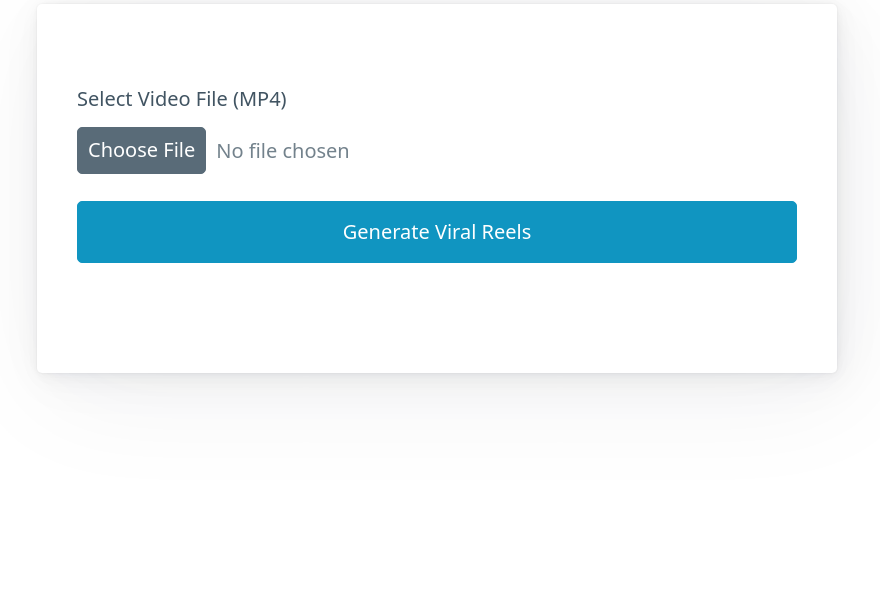
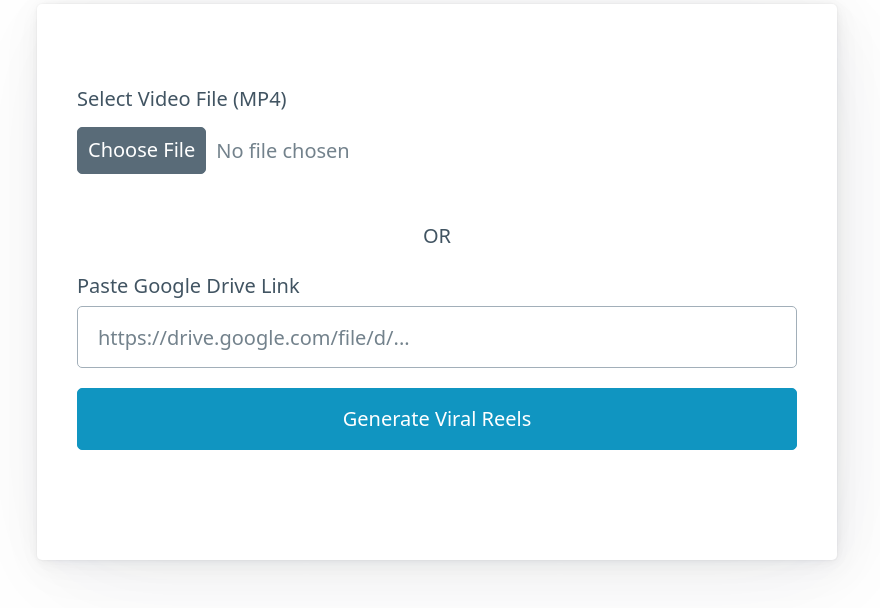
Before and after one commit to Palguni28/PulsePoint-AI-Hackathon, a Flask app: page / in a window 1280 px wide. Shown: the part 206-814 px from the top of the page, without its empty margins (203-1083 px from the left). Before the commit the page ends 594 px from the top, so only its background shows below. Run offline with Flask 3, Linux system fonts and the light colour scheme.

Commit message:
Added the google drive file input

```diff
--- a/src/app.py
+++ b/src/app.py
@@ -14,24 +14,44 @@ app.config['OUTPUT_FOLDER'] = OUTPUT_FOLDER
 os.makedirs(UPLOAD_FOLDER, exist_ok=True)
 os.makedirs(OUTPUT_FOLDER, exist_ok=True)
 
+import gdown
+
 @app.route('/', methods=['GET', 'POST'])
 def index():
     generated_videos = []
     loading = False
 
     if request.method == 'POST':
-        if 'file' not in request.files:
-            return render_template('index.html', error='No file part')
+        filename = None
+        filepath = None
 
-        file = request.files['file']
-        if file.filename == '':
-            return render_template('index.html', error='No selected file')
-
-        if file:
+        # 1. Check for File Upload
+        if 'file' in request.files and request.files['file'].filename != '':
+            file = request.files['file']
             filename = file.filename
             filepath = os.path.join(app.config['UPLOAD_FOLDER'], filename)
             file.save(filepath)
 
+        # 2. Check for Google Drive Link
+        elif 'drive_url' in request.form and request.form['drive_url'].strip() != '':
+            url = request.form['drive_url'].strip()
+            try:
+                # Generate a unique name or trust gdown to detect name
+                output_path = os.path.join(app.config['UPLOAD_FOLDER'], "drive_video.mp4")
+                # gdown.download returns the filename
+                downloaded = gdown.download(url, output_path, quiet=False, fuzzy=True)
+                if downloaded:
+                    filepath = downloaded
+                    filename = os.path.basename(downloaded)
+                else:
+                    return render_template('index.html', error='Failed to download from Google Drive.')
+            except Exception as e:
+                return render_template('index.html', error=f'GDown Error: {str(e)}')
+
+        else:
+            return render_template('index.html', error='No file or link provided.')
+
+        if filepath:
             # Process
             try:
                 # process_video returns absolute or relative paths
--- a/src/templates/index.html
+++ b/src/templates/index.html
@@ -1,5 +1,6 @@
 <!DOCTYPE html>
 <html lang="en">
+
 <head>
     <meta charset="UTF-8">
     <meta name="viewport" content="width=device-width, initial-scale=1">
@@ -7,12 +8,28 @@
     <!-- Pico.css -->
     <link rel="stylesheet" href="https://cdn.jsdelivr.net/npm/@picocss/pico@1/css/pico.min.css">
     <style>
-        .container { max-width: 800px; padding-top: 2rem; }
-        .grid-video { display: grid; grid-template-columns: repeat(auto-fit, minmax(250px, 1fr)); gap: 1rem; }
-        video { width: 100%; border-radius: 8px; }
-        .spinner { display: none; }
+        .container {
+            max-width: 800px;
+            padding-top: 2rem;
+        }
+
+        .grid-video {
+            display: grid;
+            grid-template-columns: repeat(auto-fit, minmax(250px, 1fr));
+            gap: 1rem;
+        }
+
+        video {
+            width: 100%;
+            border-radius: 8px;
+        }
+
+        .spinner {
+            display: none;
+        }
     </style>
 </head>
+
 <body>
     <main class="container">
         <hgroup>
@@ -22,14 +39,22 @@
 
         <!-- Upload Form -->
         <article>
-            <form method="post" enctype="multipart/form-data" onsubmit="document.getElementById('loading').style.display='block'">
+            <form method="post" enctype="multipart/form-data"
+                onsubmit="document.getElementById('loading').style.display='block'">
                 <label for="file">Select Video File (MP4)</label>
-                <input type="file" id="file" name="file" accept=".mp4" required>
+                <input type="file" id="file" name="file" accept=".mp4">
+
+                <div style="text-align: center; margin: 1rem 0;">OR</div>
+
+                <label for="drive_url">Paste Google Drive Link</label>
+                <input type="text" id="drive_url" name="drive_url" placeholder="https://drive.google.com/file/d/...">
+
                 <button type="submit">Generate Viral Reels</button>
             </form>
 
             <div id="loading" class="spinner">
-                <p aria-busy="true">Processing video... This may take a few minutes (Analysis + AI Transcription + Rendering).</p>
+                <p aria-busy="true">Processing video... This may take a few minutes (Analysis + AI Transcription +
+                    Rendering).</p>
             </div>
 
             {% if error %}
@@ -52,7 +77,8 @@
                         Your browser does not support the video tag.
                     </video>
                     <footer style="text-align: center;">
-                        <a href="{{ url_for('uploaded_file', filename=video) }}" role="button" class="secondary" download>Download</a>
+                        <a href="{{ url_for('uploaded_file', filename=video) }}" role="button" class="secondary"
+                            download>Download</a>
                     </footer>
                 </article>
                 {% endfor %}
@@ -62,4 +88,5 @@
 
     </main>
 </body>
+
 </html>
```
